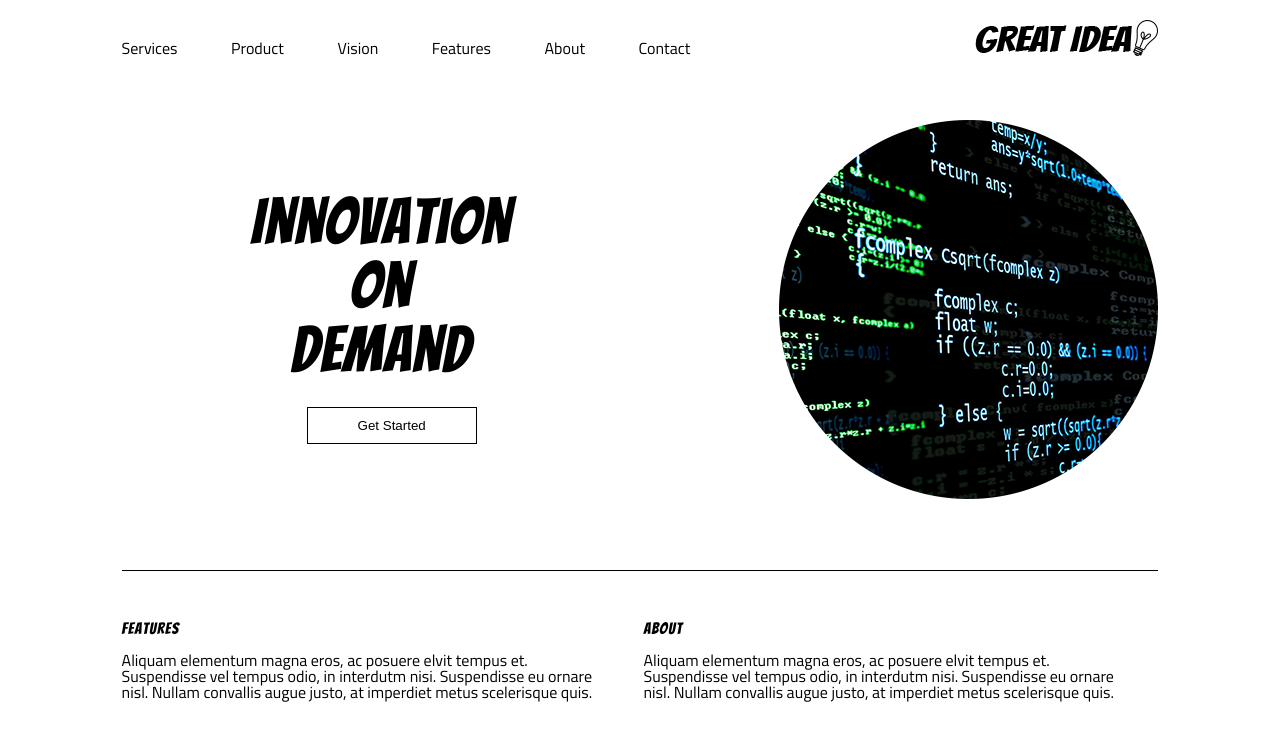
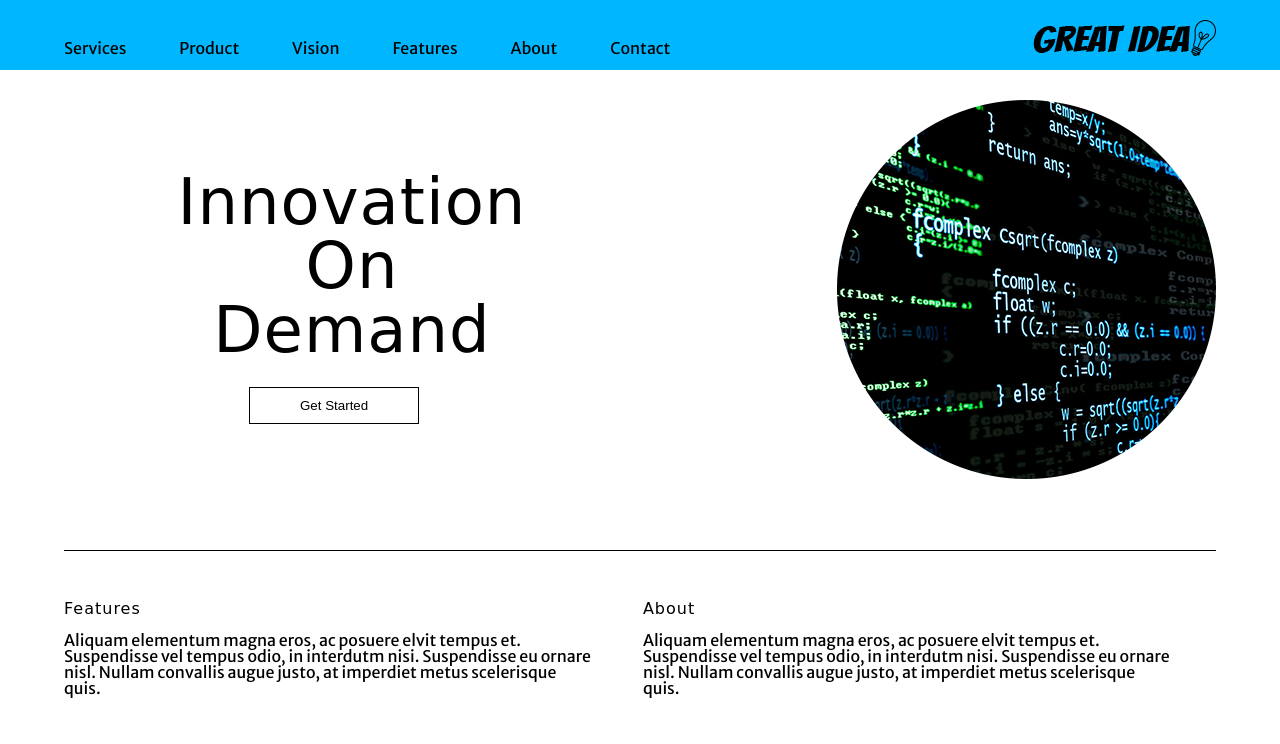
Before and after one commit to paritie/precourse, a plain HTML site: page client-project-2/great-idea-website/index.html in a window 1280 px wide. Shown: the top 744 px of the page. Drawn offline with Linux system fonts and the light colour scheme.

Commit message:
added a few stretch goals

```diff
--- a/client-project-2/great-idea-website/css/index.css
+++ b/client-project-2/great-idea-website/css/index.css
@@ -53,9 +53,9 @@ table {
 }
 
 html, body {
-	width: 90%;
-	margin: 0 auto;
-    font-family: 'Titillium Web', sans-serif;
+	width: 100%;
+	margin: 0;
+    font-family: 'Merriweather Sans', sans-serif;
 }
 
 h1, h2, h3, h4, h5 {
@@ -65,9 +65,24 @@ h1, h2, h3, h4, h5 {
 }
 
 /* Your code starts here! */
+#container {
+	width: 90%;
+	margin: 0 auto;
+}
+
+#navigation {
+	position: fixed;
+	z-index: 1;
+	background-color: #00B7FF;
+	top: 0;
+	left: 0;
+	right: 0;
+	height: 70px;
+}
 
 nav{
-	position: relative;
+	width: 90%;
+	margin: 0 auto;
 	height: 50px;
 	margin-top: 20px;
 }
@@ -89,6 +104,7 @@ nav ul li:first-of-type {
 .logo {
 	position: absolute;
 	right: 0;
+	margin-right: 5%;
 }
 
 .header {
@@ -96,7 +112,7 @@ nav ul li:first-of-type {
 	height: 400px;
 	width: 100%;
 	display: inline-block;
-	margin-top: 50px;
+	margin-top: 100px;
 }
 
 .header h1 {
@@ -118,6 +134,10 @@ button {
 	padding: 10px 50px;
 	margin-top: 10px;
 	margin-left: 185px;
+}
+
+button:hover {
+	background-color:#00B7FF;
 }
 
 #content {
--- a/client-project-2/great-idea-website/index.html
+++ b/client-project-2/great-idea-website/index.html
@@ -6,7 +6,7 @@
 
   <title>Great Idea!</title>
 
-  <link href="https://fonts.googleapis.com/css?family=Bangers|Titillium+Web" rel="stylesheet">
+  <link href="https://fonts.googleapis.com/css?family=Merriweather+Sans" rel="stylesheet">
   <link rel="stylesheet" href="css/index.css">
 
   <!--[if lt IE 9]>
@@ -16,6 +16,8 @@
 
   <body>
 
+    <div id="container">
+      <div id="navigation">
         <nav>
           <ul>
             <li>Services</li>
@@ -27,7 +29,7 @@
           </ul>
           <img class="logo" src="img/logo.png" alt="Great Idea! Company logo.">
         </nav>
-
+      </div>
       <div class="header">
         <h1>Innovation<br>On<br>Demand</h1>
         <img src="img/header-img.png" alt="Image of a code snippet."><br>
@@ -76,5 +78,6 @@
         </ul>
       </div>
       <footer>Copyright Great Idea! 2018</footer>
+    </div>
   </body>
 </html>
```
Lines whose indentation alone changed are shown as unchanged.
